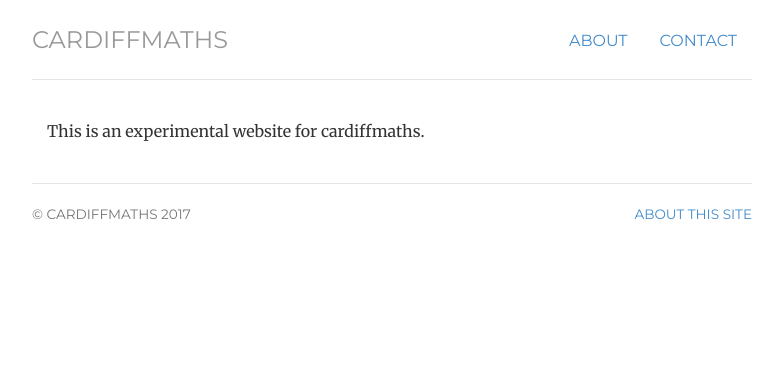
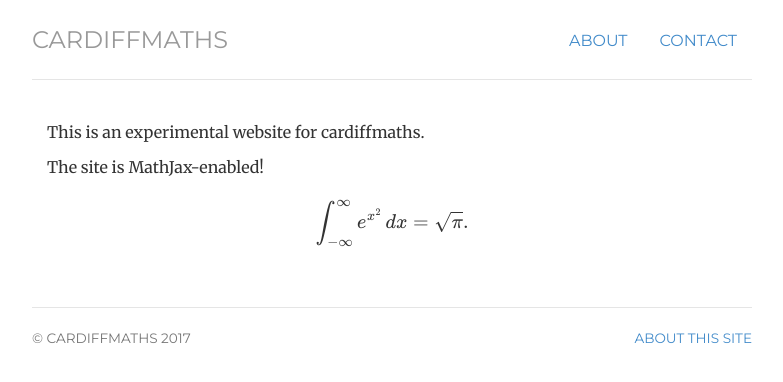
Before and after one commit to cardiffmaths/cardiffmaths.github.io, a Jekyll site: the page built from index.html, in a window 1280 px wide. Shown: the top 382 px of the page, without its empty margins (248-1031 px from the left). Built offline with Jekyll 4.4.1, drawn with Linux system fonts in a browser that asks for light colours; nearby versions of some CDN libraries; library files that are not in the unit come from our copies; formulas are drawn with MathJax 3.

Commit message:
Update index.html

```diff
--- a/index.html
+++ b/index.html
@@ -7,6 +7,12 @@ description: Experimental website for cardiffmaths.
 ---
 <div class="row marketing">
 	<div class="col-sm-12">
-	This is an experimental website for cardiffmaths.
+		<p>This is an experimental website for cardiffmaths.</p>
+		<p>
+			The site is MathJax-enabled!
+			\[
+			\int_{-\infty}^{\infty} e^{x^2}\,dx = \sqrt{\pi}.
+			\]
+		</p>
 	</div>
 </div>
```
